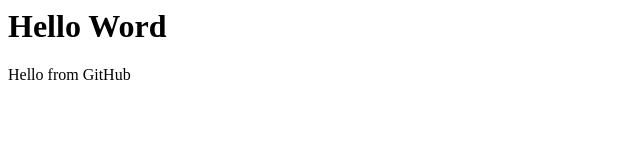
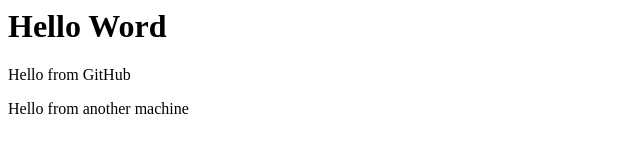
Before and after one commit to Holatresveces/git-test, a plain HTML site: page index.html in a window 1280 px wide. Shown: the whole page, without its empty margins (0-640 px from the left). Drawn offline with Linux system fonts and the light colour scheme.

Commit message:
Add p tag from desktop machine

```diff
--- a/index.html
+++ b/index.html
@@ -1,2 +1,3 @@
 <h1>Hello Word</h1>
 <p>Hello from GitHub</p>
+<p>Hello from another machine</p>
```
